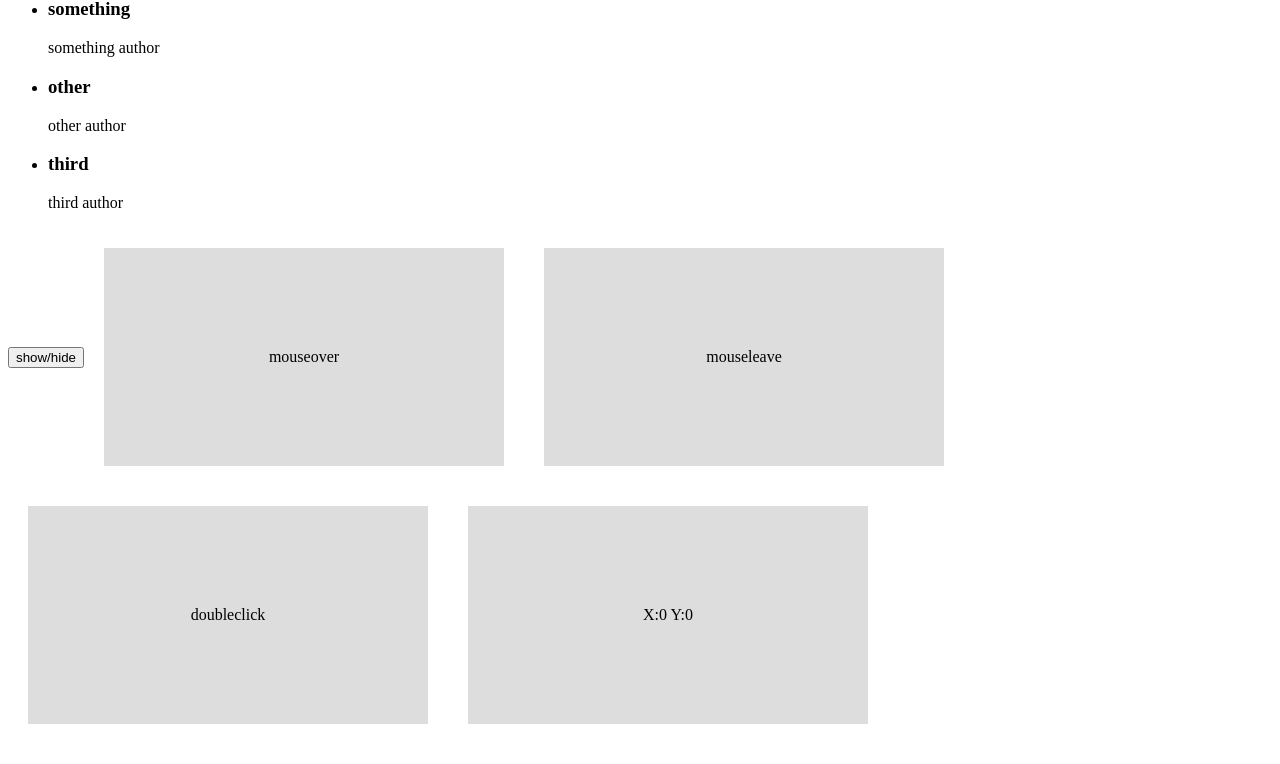
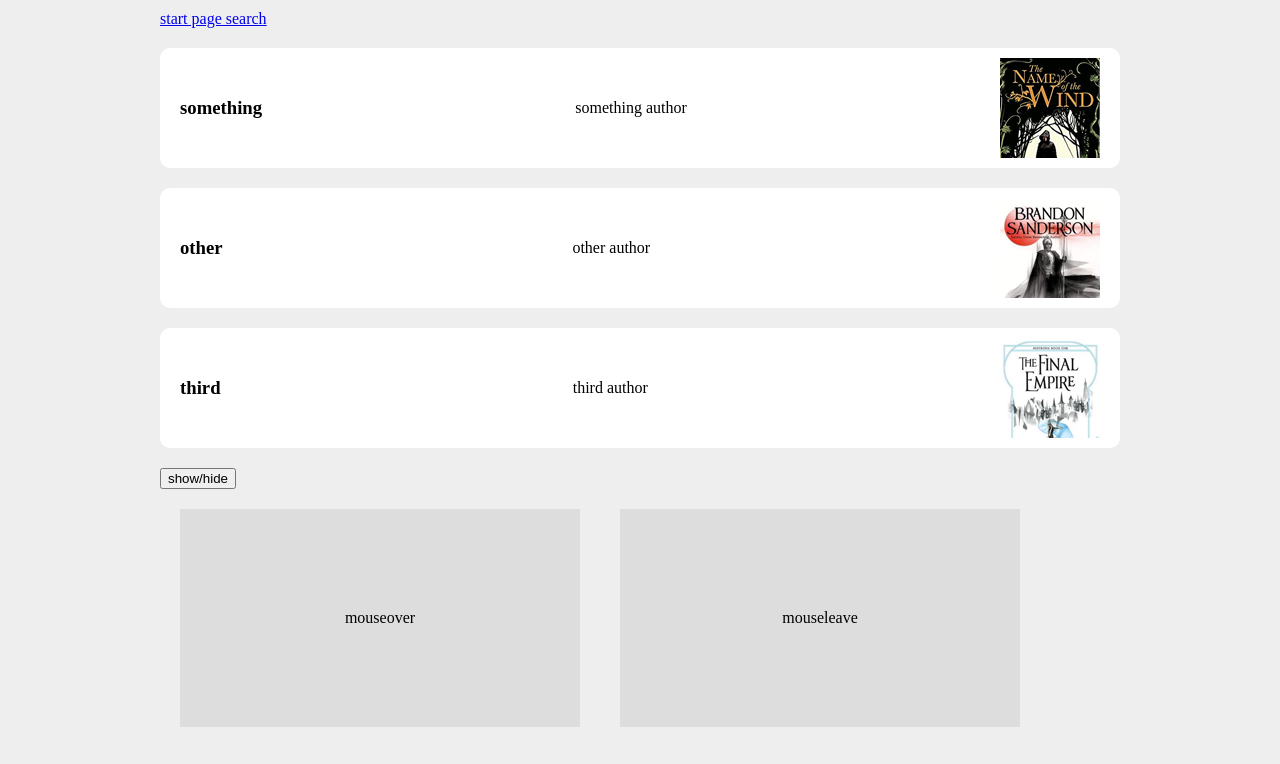
Before and after one commit to PrenitaVulpo/Vue3-Test, a plain HTML site: page index.html in a window 1280 px wide. Shown: the part 68-832 px from the top of the page. Drawn offline with nearby package versions, Linux system fonts and the light colour scheme.

Commit message:
conditional styling test

```diff
--- a/app.js
+++ b/app.js
@@ -2,13 +2,14 @@ const App = Vue.createApp({
     data() {
         return {
           show: true,
+          url: 'https://www.startpage.com',
           title: 'something',
           name: 'something else',
           year: 1991,
           books: [
-            {title: 'something', author: 'something author',},
-            {title: 'other', author: 'other author',},
-            {title: 'third', author: 'third author',},
+            {title: 'something', author: 'something author', cover: '/assets/1.jpg', isFav: false},
+            {title: 'other', author: 'other author', cover: '/assets/2.jpg', isFav: false},
+            {title: 'third', author: 'third author', cover: '/assets/3.jpg', isFav: false},
           ],
           x: 0,
           y: 0,
--- a/index.html
+++ b/index.html
@@ -1,4 +1,5 @@
 <html lang="en">
+
 <head>
   <meta charset="UTF-8">
   <meta http-equiv="X-UA-Compatible" content="IE=edge">
@@ -14,11 +15,32 @@
       margin: 20px;
       display: inline-block;
     }
+    body {
+      background: #eee;
+      max-width: 960px;
+      margin: 20px auto;
+    }
+    p, h3, ul {
+      margin: 0;
+      padding: 0;
+    }
+    li {
+      list-style-type: none;
+      background: #fff;
+      margin: 20px auto;
+      padding: 10px 20px;
+      border-radius: 10px;
+      display: flex;
+      align-items: center;
+      justify-content: space-between;
+    }
   </style>
 </head>
+
 <body>
   <h1>Hello, vue :)</h1>
   <div id="app">
+    <a v-bind:href="url">start page search</a>
     <div v-if="show">
 
       <!-- <p>{{title}}</p>
@@ -27,19 +49,20 @@
             <button v-on:click="addyear">year +</button>
             <button @click="year--">year -</button>
             <button v-on:click="title = 'new title'">change title</button> -->
+    </div>
     <ul>
-            <li v-for="book in books">
+      <li v-for="book in books" :class="{fav: book.isFav}">
         <h3>
           {{book.title}}
         </h3>
         <p>
           {{book.author}}
         </p>
+        <img :src="book.cover" :alt="book.title"/>
       </li>
     </ul>
-        </div>
     <button @click="toggleShow">show/hide</button>
-
+    <br>
     <div class="box" @mouseover="handleMouseEvent">mouseover</div>
     <div class="box" @mouseleave="handleMouseEvent">mouseleave</div>
     <div class="box" @dblclick="handleMouseEvent">doubleclick</div>
@@ -47,4 +70,5 @@
   </div>
   <script src="app.js"></script>
 </body>
+
 </html>
```
Also changed, not shown: assets/1.jpg (added), assets/2.jpg (added), assets/3.jpg (added). Lines whose indentation alone changed are shown as unchanged.
